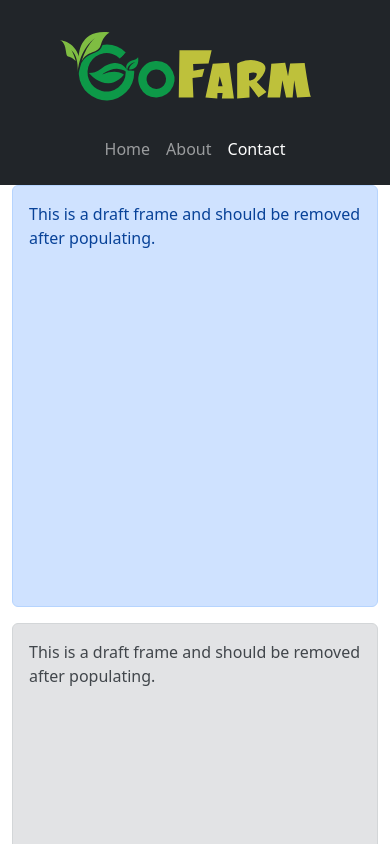
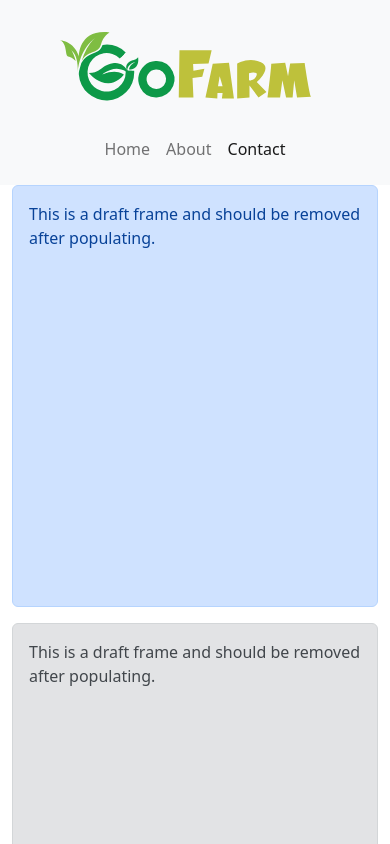
Before and after one commit to KodeGo-Bootcamp/gofarm-today, a Next.js app: page /contact in a window 390 px wide. Shown: the top 844 px of the page. Built offline with nearby package versions, Linux system fonts and the light colour scheme.

Commit message:
Update navigation bar background

```diff
--- a/components/NavigationBar.jsx
+++ b/components/NavigationBar.jsx
@@ -12,10 +12,10 @@ export default function NavigationBar({ activeKey }) {
 
     const LogoShownOnMobile = () => {
         return (
-            <Navbar className={"d-md-none p-3 pb-0"} bg={"dark"} variant={"dark"}>
+            <Navbar className={"d-md-none p-3 pb-0"} bg={"light"}>
                 <Container className="justify-content-center">
                     <Navbar.Brand className={"m-0 p-0 pt-3"} href={getLink("/")} aria-label={"home"}>
-                        <Image src={"/cover-gofarm.svg"} width={104 * 1.3 * 2} height={30.9971127298 * 1.3 * 2} alt={"go farm cover"} />
+                        <Image src={"/cover-gofarm.svg"} width={104 * 1.3 * 2} height={30.9971127298 * 1.3 * 2} alt={"go farm cover"} loading={"eager"} />
                     </Navbar.Brand>
                 </Container>
             </Navbar>
@@ -24,7 +24,7 @@ export default function NavigationBar({ activeKey }) {
 
     const NavigationLinks = () => {
         return (
-            <Navbar className={"p-3"} sticky={"top"} bg={"dark"} variant={"dark"}>
+            <Navbar className={"p-3"} sticky={"top"} bg={"light"}>
                 <Container className={"justify-content-center justify-content-md-start"}>
                     <Navbar.Brand className={"d-none d-md-inline p-0"} href={getLink("/")} aria-label={"home"}>
                         <Image src={"/logo-gofarm.svg"} width={30.9971127298 * 1.3} height={30.9971127298 * 1.3} alt={"go farm logo"} />
```
